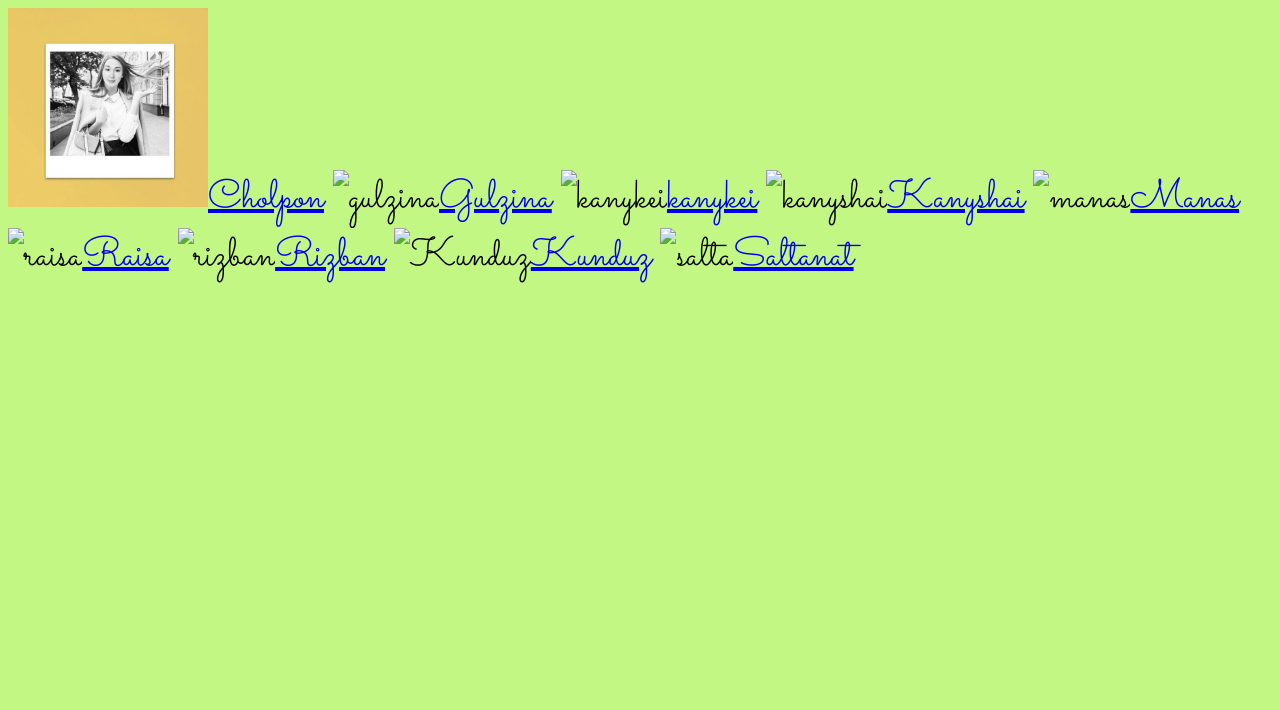
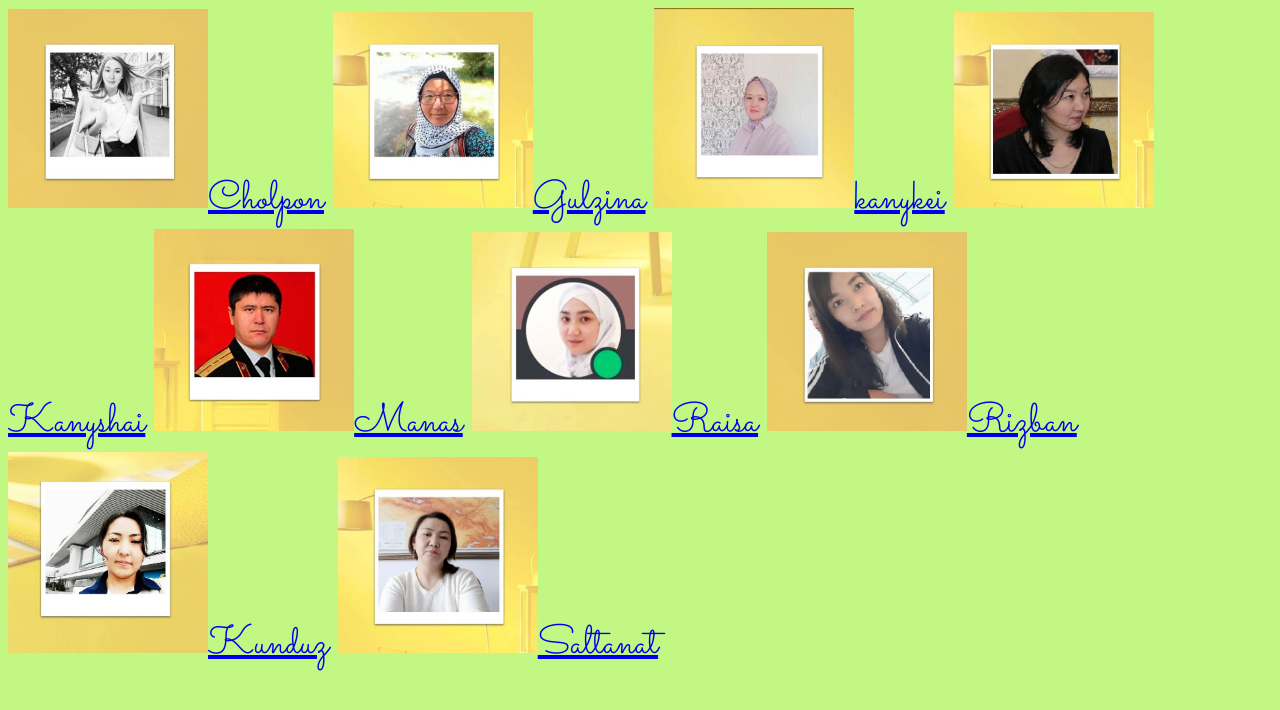
Before and after one commit to stepbystep2021/Team-members, a plain HTML site: page index.html in a window 1280 px wide. Drawn offline with Linux system fonts and the light colour scheme.

Commit message:
Update index.html

```diff
--- a/index.html
+++ b/index.html
@@ -13,15 +13,15 @@
 
     <div class="photo-container">
         <img src="Cholpon.jpg" alt="Cholpon" width="200"><a href="https://cholpon88.github.io/-summary/">Cholpon</a>
-        <img src="img/Gulzina.jpg" alt="gulzina"width="200"><a href="https://gulzina-team-stepbystep.github.io/my2/">Gulzina</a>
-        <img src="img/kanykei.jpg" alt="kanykei"width="200"><a href="https://github.com/stepbystep2021">kanykei</a>
-        <img src="img/Kanyshaiym.jpg" alt="kanyshai"width="200"><a href="https://b-kanyshaiym.github.io/anketa/">Kanyshai</a>
-        <img src="img/Manas.jpg" alt="manas"width="200"><a href="https://manasmanap.github.io/">Manas</a>
-        <img src="img/Raisa.jpg" alt="raisa"width="200"><a href="https://raiska8.github.io/My-CV/">Raisa</a>
-        <img src="img/Rizban.jpg" alt="rizban"width="200"><a href="https://rizban94.github.io/Rizi94/">Rizban</a>
-        <img src="img/Kunduz.jpg" alt="Kunduz"width="200"><a href="https://kunduz16.github.io/">Kunduz</a>
-        <img src="img/Saltanat.jpg" alt="salta" width="200"><a href="https://www.instagram.com/invites/contact/?i=19ddwnosa628o&utm_content=su919j">Saltanat</a>
-        <img src="" alt="">
+        <img src="Gulzina.jpg" alt="gulzina"width="200"><a href="https://gulzina-team-stepbystep.github.io/my2/">Gulzina</a>
+        <img src="kanykei.jpg" alt="kanykei"width="200"><a href="https://github.com/stepbystep2021">kanykei</a>
+        <img src="Kanyshaiym.jpg" alt="kanyshai"width="200"><a href="https://b-kanyshaiym.github.io/anketa/">Kanyshai</a>
+        <img src="Manas.jpg" alt="manas"width="200"><a href="https://manasmanap.github.io/">Manas</a>
+        <img src="Raisa.jpg" alt="raisa"width="200"><a href="https://raiska8.github.io/My-CV/">Raisa</a>
+        <img src="Rizban.jpg" alt="rizban"width="200"><a href="https://rizban94.github.io/Rizi94/">Rizban</a>
+        <img src="Kunduz.jpg" alt="Kunduz"width="200"><a href="https://kunduz16.github.io/">Kunduz</a>
+        <img src="Saltanat.jpg" alt="salta" width="200"><a href="https://www.instagram.com/invites/contact/?i=19ddwnosa628o&utm_content=su919j">Saltanat</a>
+
 
     </div>
 
```
